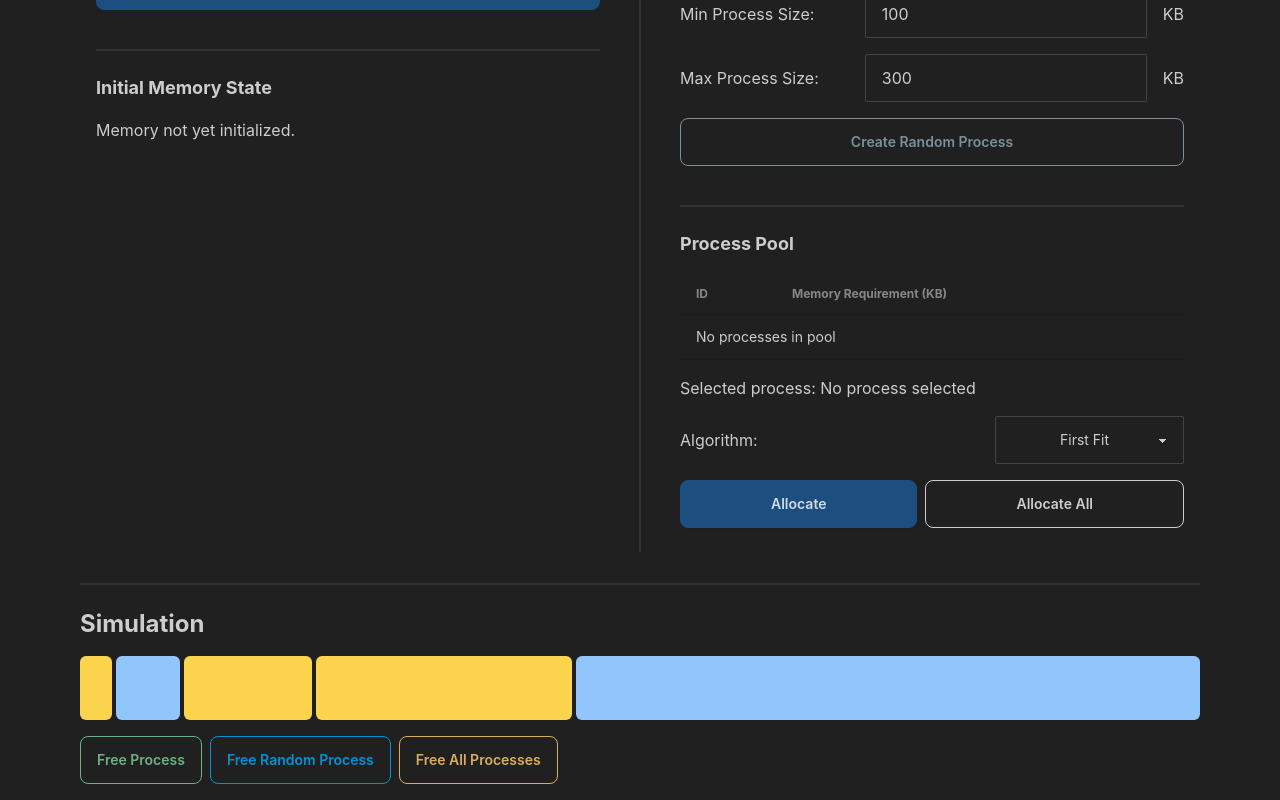
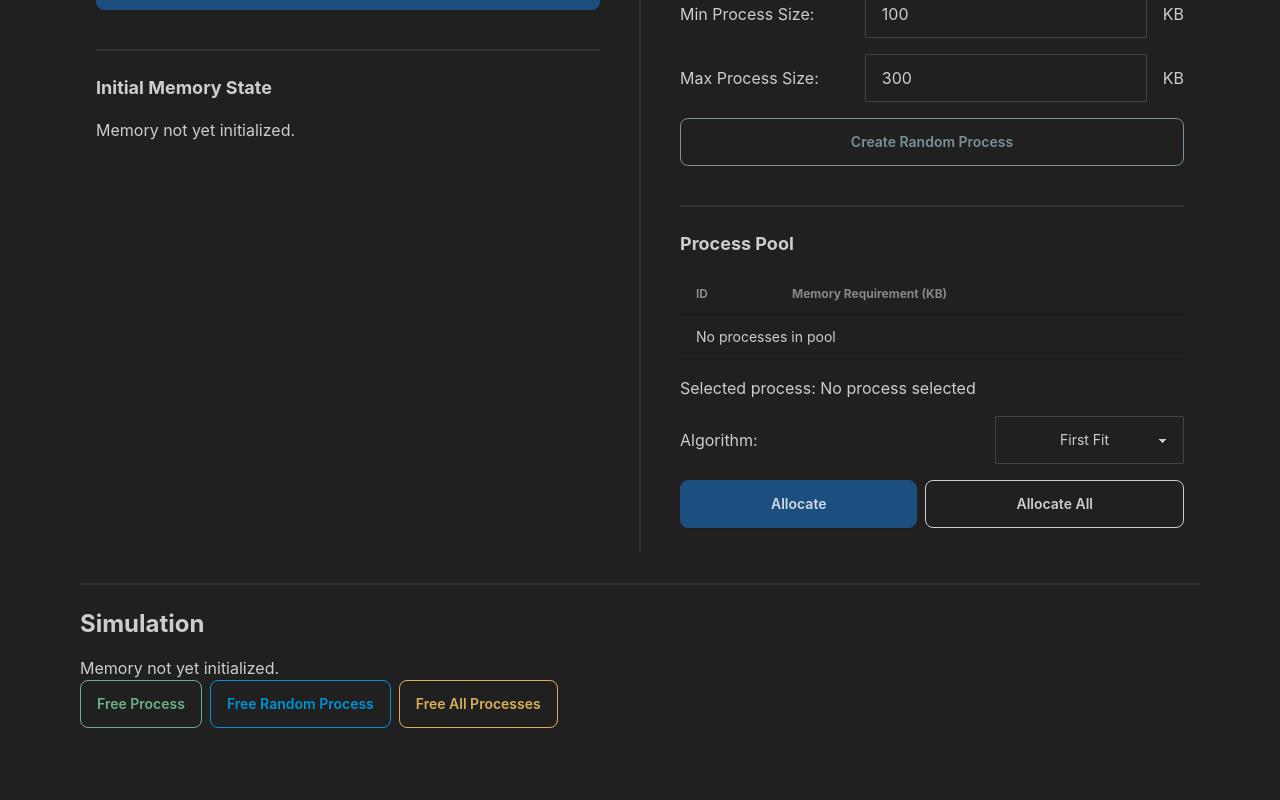
Before and after one commit to mikumino/memory-allocation-simulator, a React (Vite) app in the folder ui/: page / in a window 1280 px wide. Shown: the part 306-1106 px from the top of the page. After the commit the page ends 1050 px from the top, so only its background shows below. Built offline with nearby package versions, Linux system fonts and the light colour scheme.

Commit message:
add memorystate for sim

```diff
--- a/ui/src/App.jsx
+++ b/ui/src/App.jsx
@@ -32,6 +32,7 @@ function App() {
             });
             setError(null);
             setProcessPool([]);
+            setSelectedProcess(null);
             setMemoryState(response.data);
             setInitialMemoryState(response.data);
         } catch (error) {
@@ -143,14 +144,8 @@ function App() {
             {/* Simulation Results */}
             <div className='flex flex-col w-full'>
                 <h1 className='text-2xl font-bold mb-4'>Simulation</h1>
-                {/* Placeholder memory state */}
-                <div className='flex flex-row space-x-1 mb-4'>
-                    <div className='h-16 w-8 rounded-md bg-amber-300'></div>
-                    <div className='h-16 w-16 rounded-md bg-blue-300'></div>
-                    <div className='h-16 w-32 rounded-md bg-amber-300'></div>
-                    <div className='h-16 w-64 rounded-md bg-amber-300'></div>
-                    <div className='h-16 flex-grow rounded-md bg-blue-300'></div>
-                </div>
+                {memoryState ? <MemoryState memory={memoryState} /> : <p>Memory not yet initialized.</p>}
+                {memoryState ? <MemoryStateTable memory={memoryState} /> : null}
                 <div className='flex flex-row'>
                     <button className='btn btn-outline btn-success rounded-lg mr-2'>Free Process</button>
                     <button className='btn btn-outline btn-info rounded-lg'>Free Random Process</button>
--- a/ui/src/components/MemoryStateTable.jsx
+++ b/ui/src/components/MemoryStateTable.jsx
@@ -2,7 +2,7 @@ import PropTypes from 'prop-types';
 
 const MemoryStateTable = ({ memory }) => {
     return (
-        <div className='overflow-y-auto max-h-64 w-full'>
+        <div className='overflow-y-auto max-h-64 w-full mb-6'>
         <table className='table table-pin-rows'>
             <thead>
                 <tr>
```
